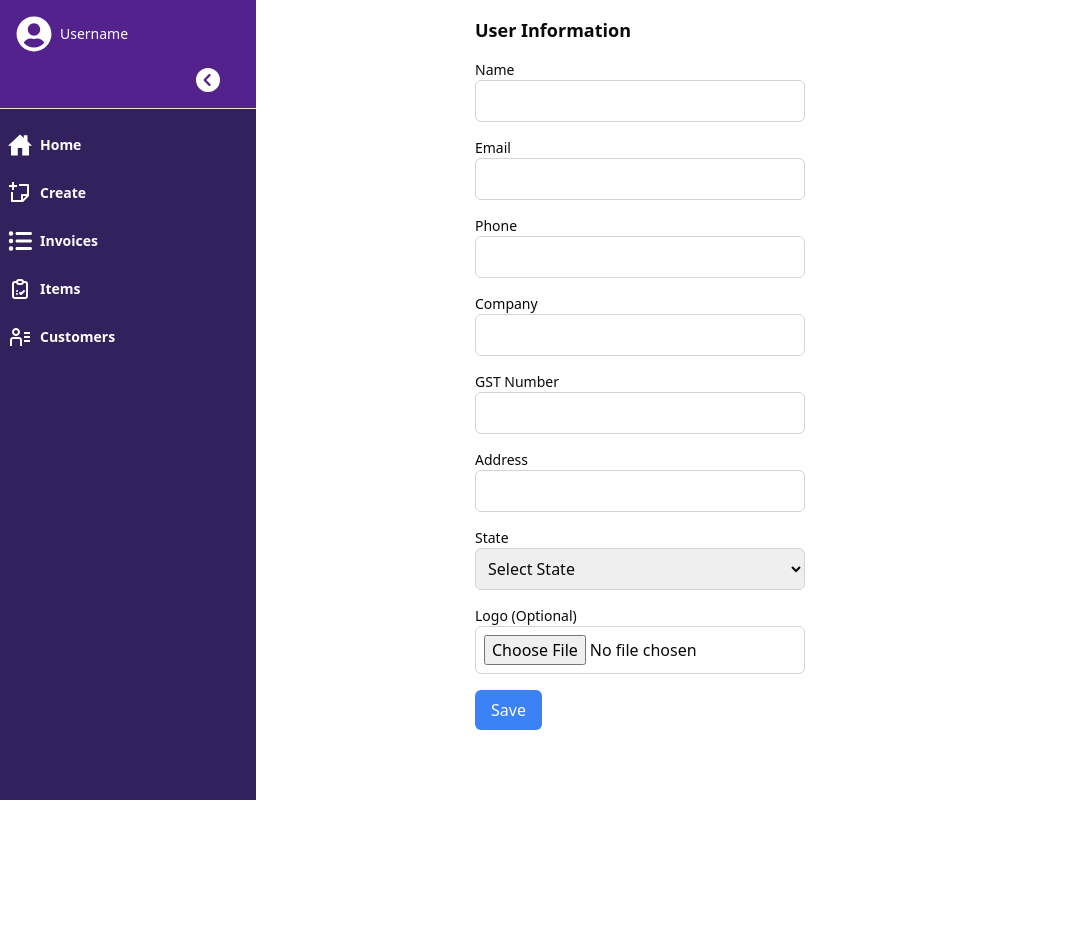
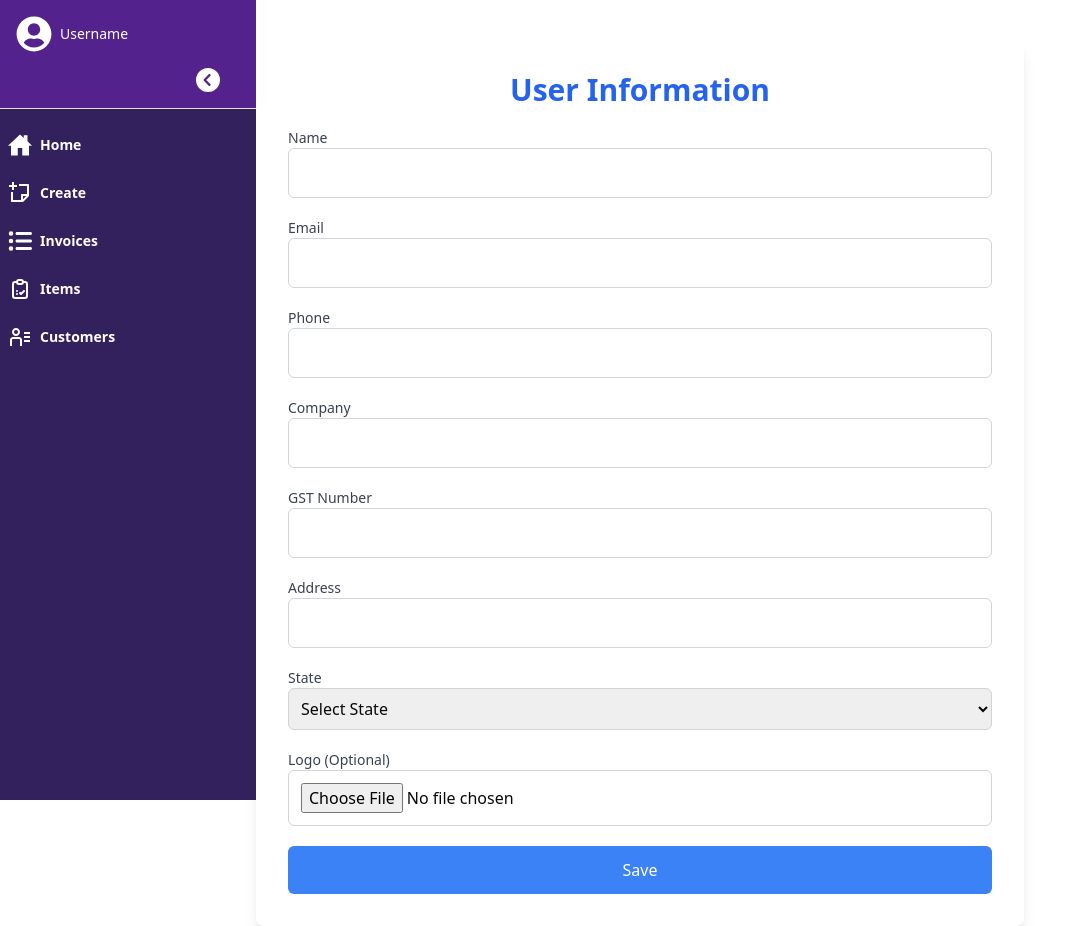
Before and after one commit to NitishKumar078/Invoice-Book, a React (Vite) app: page /setting in a window 1280 px wide. Shown: the whole page, without its empty margins (0-1085 px from the left). Before the commit the page ends 800 px from the top, so only its background shows below. Built offline with nearby package versions, Linux system fonts and the light colour scheme; what @react-pdf/renderer, short-unique-id would draw is missing.

Commit message:
Enhance user settings form layout and styling; improvement

```diff
--- a/src/Pages/settings/Settings.tsx
+++ b/src/Pages/settings/Settings.tsx
@@ -103,111 +103,138 @@ export default function Settings() {
   };
 
   return (
-    <div className="max-w-md mx-auto p-4">
-      <h2 className="text-lg font-bold mb-4">User Information</h2>
+    <div className="w-full max-w-3xl mx-auto p-8 bg-white shadow-lg rounded-lg mt-10">
+      <h2 className="text-3xl font-bold mb-5 text-center text-blue-600">
+        User Information
+      </h2>
       <form onSubmit={handleSubmit}>
-        <div className="mb-4">
-          <label htmlFor="name" className="block text-sm font-medium">
+        <div className="mb-5">
+          <label
+            htmlFor="name"
+            className="block text-sm font-medium text-gray-700"
+          >
             Name
           </label>
           <input
-            type="text"
             id="name"
             value={name}
             onChange={(e) => setName(e.target.value)}
-            className={`w-full p-2 border ${
+            className={`w-full p-3 border ${
               error.name ? 'border-red-500' : 'border-gray-300'
-            } rounded-md`}
+            } rounded-md focus:outline-none focus:ring-2 focus:ring-blue-500`}
           />
-          {error.name && <p className="text-red-500 text-xs">{error.name}</p>}
+          {error.name && (
+            <p className="text-red-500 text-xs mt-1">{error.name}</p>
+          )}
         </div>
 
-        <div className="mb-4">
-          <label htmlFor="email" className="block text-sm font-medium">
+        <div className="mb-5">
+          <label
+            htmlFor="email"
+            className="block text-sm font-medium text-gray-700"
+          >
             Email
           </label>
           <input
+            id="email"
             type="email"
-            id="email"
             value={email}
             onChange={(e) => setEmail(e.target.value)}
-            className={`w-full p-2 border ${
+            className={`w-full p-3 border ${
               error.email ? 'border-red-500' : 'border-gray-300'
-            } rounded-md`}
+            } rounded-md focus:outline-none focus:ring-2 focus:ring-blue-500`}
           />
-          {error.email && <p className="text-red-500 text-xs">{error.email}</p>}
+          {error.email && (
+            <p className="text-red-500 text-xs mt-1">{error.email}</p>
+          )}
         </div>
 
-        <div className="mb-4">
-          <label htmlFor="phone" className="block text-sm font-medium">
+        <div className="mb-5">
+          <label
+            htmlFor="phone"
+            className="block text-sm font-medium text-gray-700"
+          >
             Phone
           </label>
           <input
-            type="text"
             id="phone"
+            type="tel"
             value={phone}
             onChange={(e) => setPhone(e.target.value)}
-            className={`w-full p-2 border ${
+            className={`w-full p-3 border ${
               error.phone ? 'border-red-500' : 'border-gray-300'
-            } rounded-md`}
+            } rounded-md focus:outline-none focus:ring-2 focus:ring-blue-500`}
           />
-          {error.phone && <p className="text-red-500 text-xs">{error.phone}</p>}
+          {error.phone && (
+            <p className="text-red-500 text-xs mt-1">{error.phone}</p>
+          )}
         </div>
 
-        <div className="mb-4">
-          <label htmlFor="company" className="block text-sm font-medium">
+        <div className="mb-5">
+          <label
+            htmlFor="company"
+            className="block text-sm font-medium text-gray-700"
+          >
             Company
           </label>
           <input
-            type="text"
             id="company"
             value={company}
             onChange={(e) => setCompany(e.target.value)}
-            className={`w-full p-2 border ${
+            className={`w-full p-3 border ${
               error.company ? 'border-red-500' : 'border-gray-300'
-            } rounded-md`}
+            } rounded-md focus:outline-none focus:ring-2 focus:ring-blue-500`}
           />
           {error.company && (
-            <p className="text-red-500 text-xs">{error.company}</p>
+            <p className="text-red-500 text-xs mt-1">{error.company}</p>
           )}
         </div>
 
-        <div className="mb-4">
-          <label htmlFor="gstno" className="block text-sm font-medium">
+        <div className="mb-5">
+          <label
+            htmlFor="gstno"
+            className="block text-sm font-medium text-gray-700"
+          >
             GST Number
           </label>
           <input
-            type="text"
             id="gstno"
             value={gstno}
-            onChange={(e) => setGstno(e.target.value.toUpperCase())}
-            className={`w-full p-2 border ${
+            onChange={(e) => setGstno(e.target.value)}
+            className={`w-full p-3 border ${
               error.gstno ? 'border-red-500' : 'border-gray-300'
-            } rounded-md`}
+            } rounded-md focus:outline-none focus:ring-2 focus:ring-blue-500`}
           />
-          {error.gstno && <p className="text-red-500 text-xs">{error.gstno}</p>}
+          {error.gstno && (
+            <p className="text-red-500 text-xs mt-1">{error.gstno}</p>
+          )}
         </div>
 
-        <div className="mb-4">
-          <label htmlFor="address" className="block text-sm font-medium">
+        <div className="mb-5">
+          <label
+            htmlFor="address"
+            className="block text-sm font-medium text-gray-700"
+          >
             Address
           </label>
           <input
-            type="text"
             id="address"
             value={address}
             onChange={(e) => setAddress(e.target.value)}
-            className={`w-full p-2 border ${
+            className={`w-full p-3 border ${
               error.address ? 'border-red-500' : 'border-gray-300'
-            } rounded-md`}
+            } rounded-md focus:outline-none focus:ring-2 focus:ring-blue-500`}
           />
           {error.address && (
-            <p className="text-red-500 text-xs">{error.address}</p>
+            <p className="text-red-500 text-xs mt-1">{error.address}</p>
           )}
         </div>
 
-        <div className="mb-4">
-          <label htmlFor="state" className="block text-sm font-medium">
+        <div className="mb-5">
+          <label
+            htmlFor="state"
+            className="block text-sm font-medium text-gray-700"
+          >
             State
           </label>
           <select
@@ -228,8 +255,11 @@ export default function Settings() {
           {error.state && <p className="text-red-500 text-xs">{error.state}</p>}
         </div>
 
-        <div className="mb-4">
-          <label htmlFor="logo" className="block text-sm font-medium">
+        <div className="mb-5">
+          <label
+            htmlFor="logo"
+            className="block text-sm font-medium text-gray-700"
+          >
             Logo (Optional)
           </label>
           {logo && (
@@ -242,16 +272,17 @@ export default function Settings() {
             </div>
           )}
           <input
+            id="logo"
             type="file"
-            id="logo"
+            accept="image/*"
             onChange={(e) => setLogo(e.target.files ? e.target.files[0] : null)}
-            className="w-full p-2 border border-gray-300 rounded-md"
+            className="w-full p-3 border border-gray-300 rounded-md focus:outline-none focus:ring-2 focus:ring-blue-500"
           />
         </div>
 
         <button
           type="submit"
-          className="bg-blue-500 text-white py-2 px-4 rounded-md hover:bg-blue-600"
+          className="w-full py-3 px-4 bg-blue-500 text-white rounded-md hover:bg-blue-600 transition duration-200"
         >
           Save
         </button>
```
